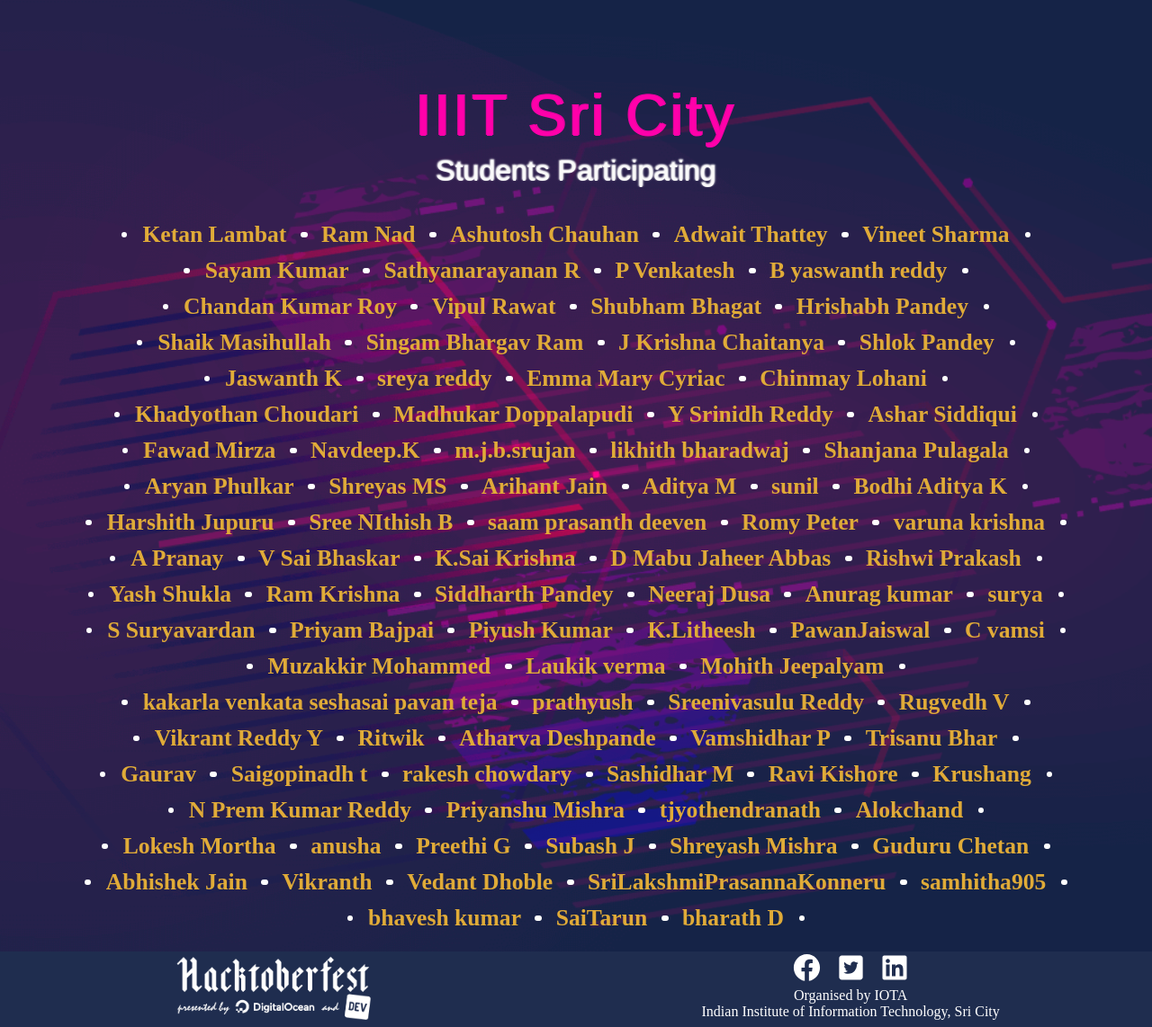
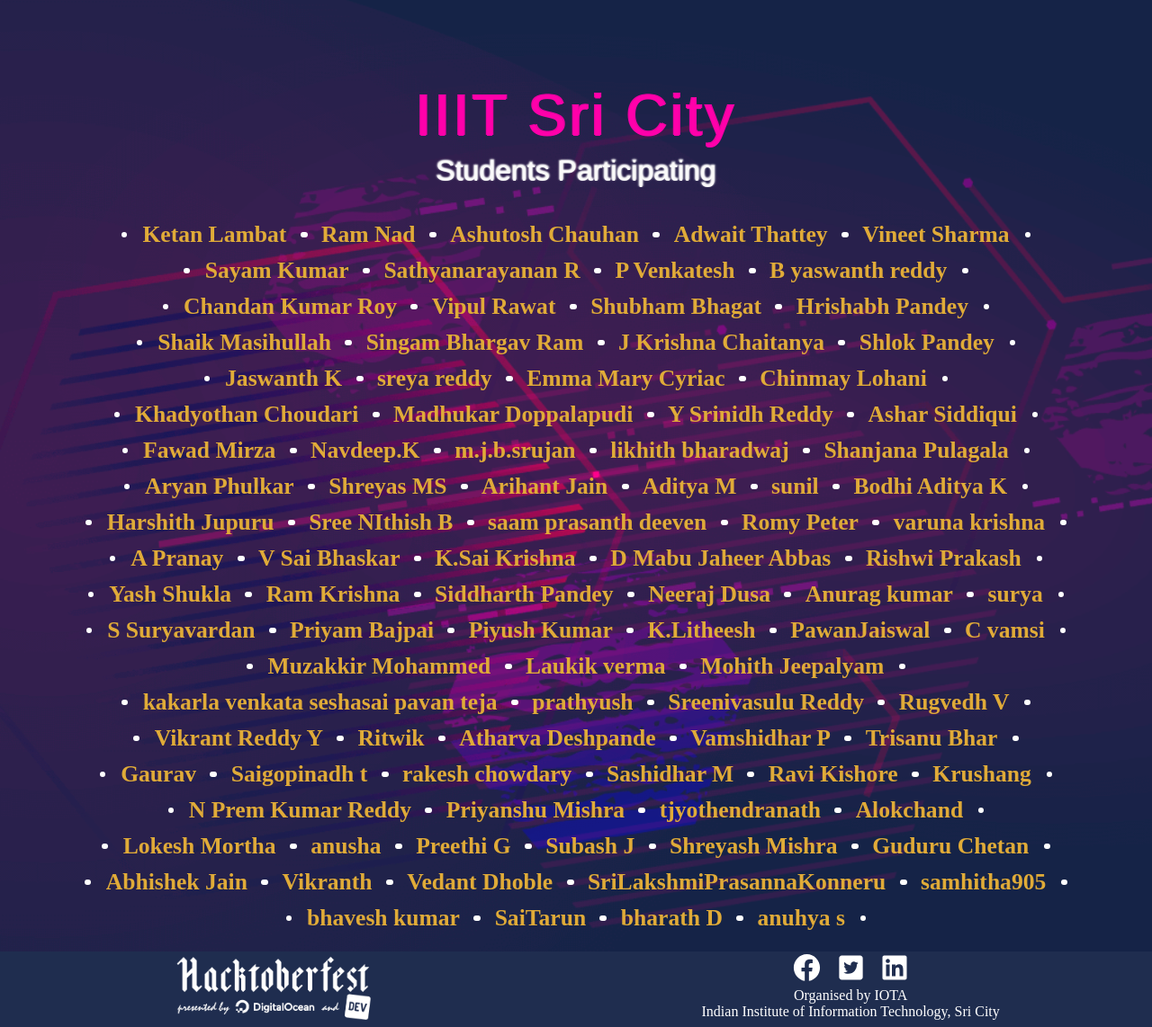
Before and after one commit to Project-Club-IIITS/hacktoberfest2019-participants, a Jekyll site: the page index.html, which Jekyll copies as it is, in a window 1280 px wide, cut to the strip 132-1274 px from the top of the page. Shown: the whole strip at 90% size. Built offline with Jekyll 4.4.1, drawn with Linux system fonts in a browser that asks for light colours; some web fonts are replaced.

Commit message:
Update index.html

```diff
--- a/index.html
+++ b/index.html
@@ -162,7 +162,7 @@
           <li><a href="https://github.com/bhavesh-20">bhavesh kumar</a></li>
           <li><a href="https://github.com/saitarun-8897">SaiTarun</a></li>
 	  <li><a href="https://github.com/bharath-20">bharath D</a></li>
-
+          <li><a href="https://github.com/Anuhya27">anuhya s</a></li>
         </ul>
       </div>
     </div>
```
